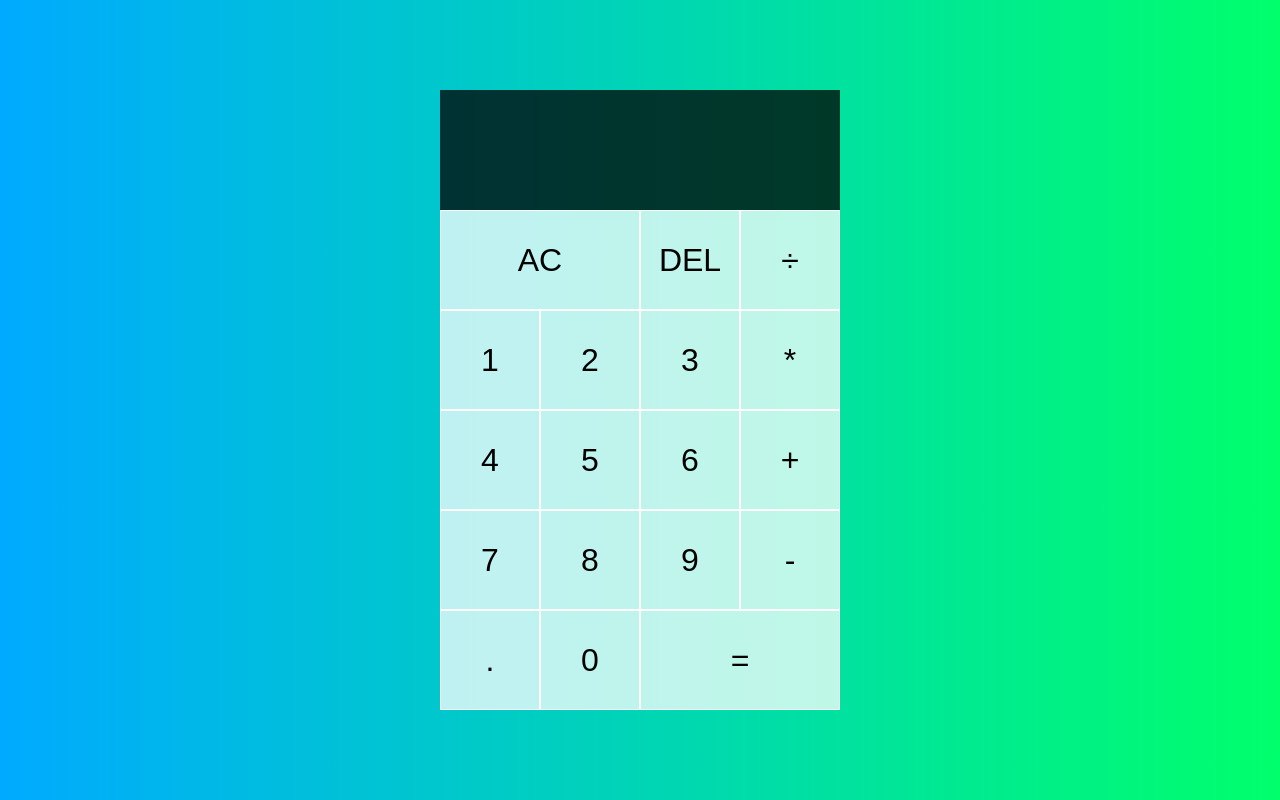
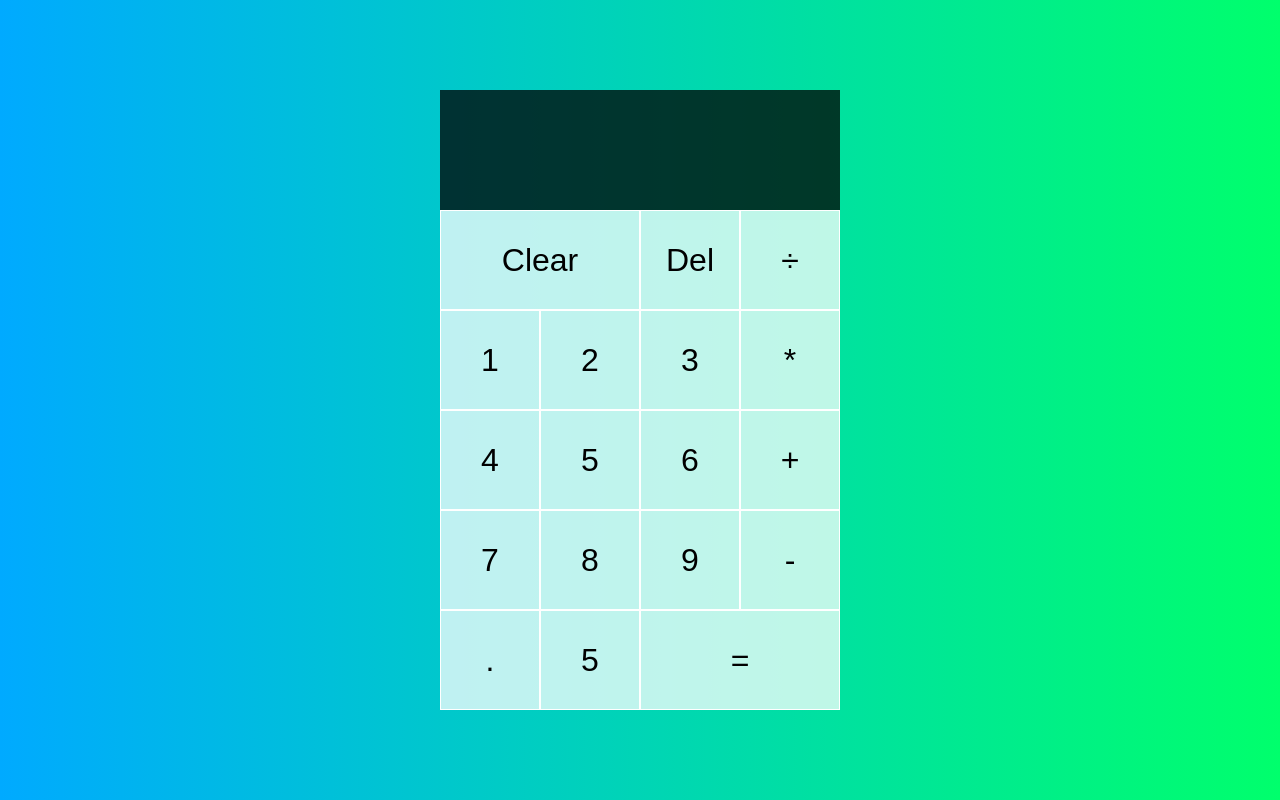
Before and after one commit to rakibshakib/javaScript-calculator, a plain HTML site: page index.html in a window 1280 px wide. Drawn offline with Linux system fonts and the light colour scheme.

Commit message:
project modified

```diff
--- a/calculator.js
+++ b/calculator.js
@@ -65,10 +65,6 @@ class Calculator {
         } else {
             return integerDisplay
         }
-
-        // const floatNumber = parseFloat(number)
-        // if (isNaN(floatNumber)) return ''
-        // return floatNumber.toLocaleString('en')
     }
     updateDisplay() {
         this.currentOperandTextElement.innerText =
--- a/index.html
+++ b/index.html
@@ -17,8 +17,8 @@
       <div  data-current-operand class="current__operand"></div>
     </div>
     <!-- <div class="input"> -->
-    <button data-all-clear class="span-two">AC</button>
-    <button data-delete>DEL</button>
+    <button data-all-clear class="span-two">Clear</button>
+    <button data-delete>Del</button>
     <button data-operation>÷</button>
     <button data-number>1</button>
     <button data-number>2</button>
@@ -33,12 +33,10 @@
     <button data-number>9</button>
     <button data-operation>-</button>
     <button data-number>.</button>
-    <button data-number>0</button>
+    <button data-number>5</button>
     <button  data-equals class="span-two">=</button>
     <!-- </div> -->
   </div>
-
-
   <!-- import javaScript file -->
   <script src="calculator.js"></script>
 </body>
--- a/style.css
+++ b/style.css
@@ -16,14 +16,14 @@ body {
     grid-template-columns: repeat(4, 100px);
     grid-template-rows: minmax(120px, auto) repeat(5, 100px) ;
 }
-.calculator__body > button {
+.calculator__body >button {
     cursor: pointer;
     font-size: 2rem;
     border: 1px solid white;
     outline: none;
     background-color: rgba(255, 255, 255, 0.75);
 }
-.calculator__body > button:hover{
+.calculator__body >button:hover{
     background-color: rgba(255, 255, 255, 0.9);
 }
 .span-two{
```
